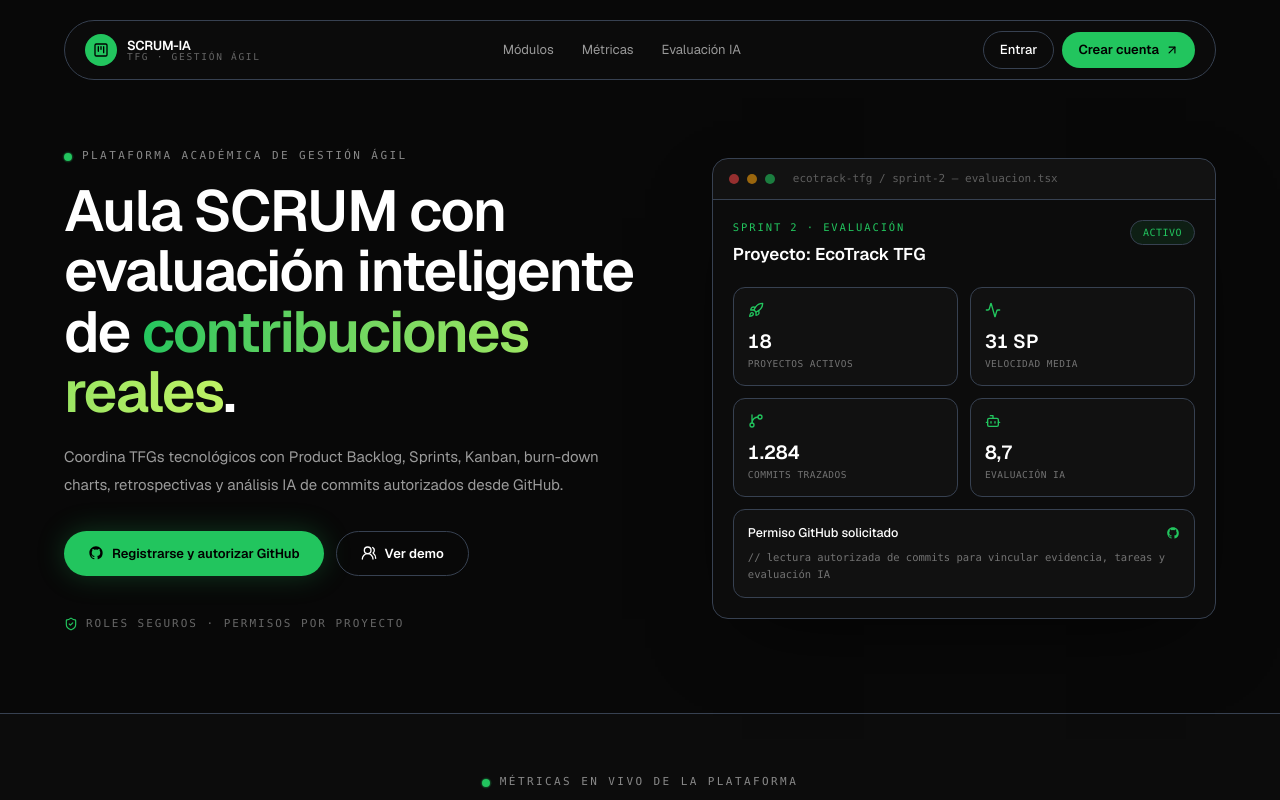
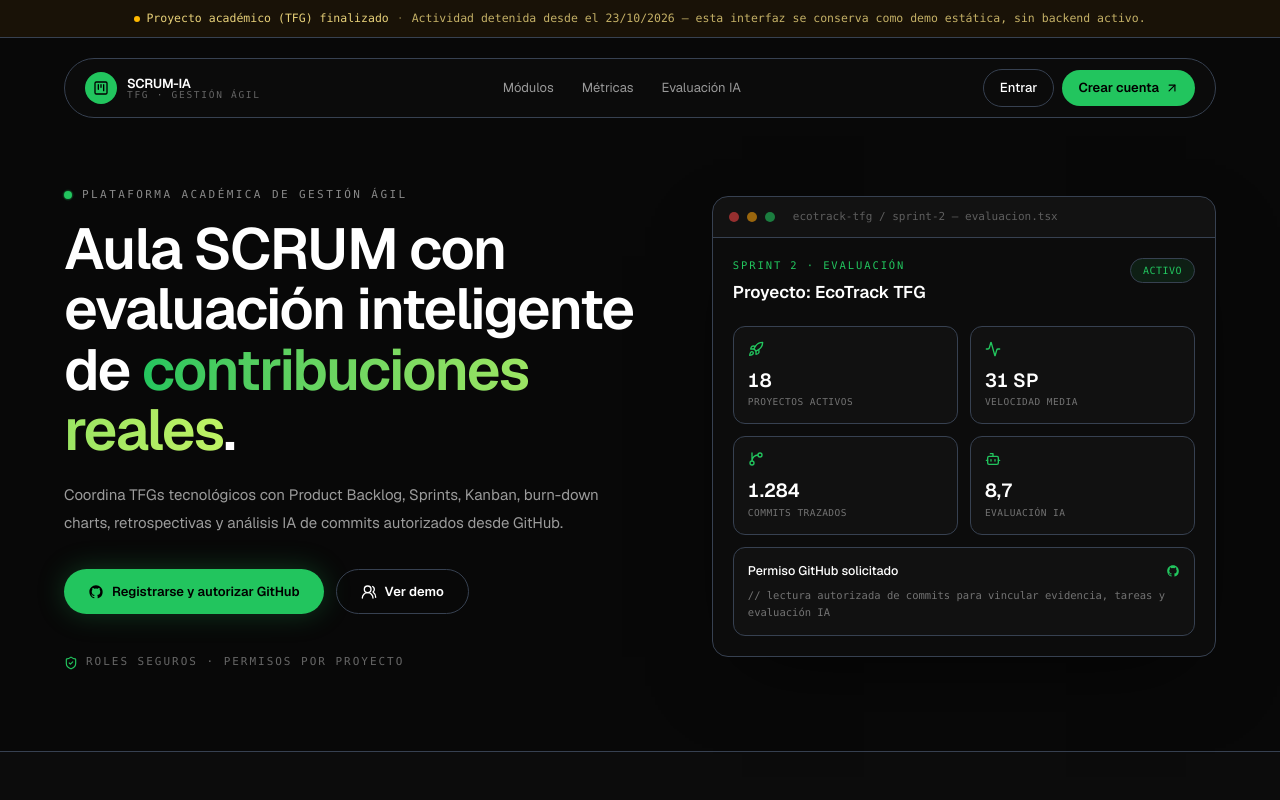
Before and after one commit to GuillermoPascual19/SCRUM-IA, a Next.js app in the folder frontend/: page / in a window 1280 px wide. Shown: the top 800 px of the page. Built offline with nearby package versions, Linux system fonts and the light colour scheme.

Commit message:
[FEAT] We did it!

```diff
--- a/frontend/app/page.tsx
+++ b/frontend/app/page.tsx
@@ -18,6 +18,24 @@ function GithubIcon({ className }: { className?: string }) {
     <svg className={className} viewBox="0 0 24 24" fill="currentColor" aria-hidden="true">
       <path d="M12 2C6.477 2 2 6.484 2 12.017c0 4.425 2.865 8.18 6.839 9.504.5.092.682-.217.682-.483 0-.237-.008-.868-.013-1.703-2.782.605-3.369-1.343-3.369-1.343-.454-1.158-1.11-1.466-1.11-1.466-.908-.62.069-.608.069-.608 1.003.07 1.531 1.032 1.531 1.032.892 1.53 2.341 1.088 2.91.832.092-.647.35-1.088.636-1.338-2.22-.253-4.555-1.113-4.555-4.951 0-1.093.39-1.988 1.029-2.688-.103-.253-.446-1.272.098-2.65 0 0 .84-.27 2.75 1.026A9.564 9.564 0 0 1 12 6.844a9.59 9.59 0 0 1 2.504.337c1.909-1.296 2.747-1.027 2.747-1.027.546 1.379.202 2.398.1 2.651.64.7 1.028 1.595 1.028 2.688 0 3.848-2.339 4.695-4.566 4.943.359.309.678.92.678 1.855 0 1.338-.012 2.419-.012 2.747 0 .268.18.58.688.482A10.02 10.02 0 0 0 22 12.017C22 6.484 17.522 2 12 2z" />
     </svg>
+  );
+}
+
+/** Archived-project notice — sits above the sticky nav, scrolls away with the page. */
+function SunsetNotice() {
+  return (
+    <div className="relative z-40 border-b border-amber-500/20 bg-amber-500/[0.07] px-4 py-2.5 sm:px-6 lg:px-8">
+      <p className="mx-auto flex max-w-6xl flex-wrap items-center justify-center gap-x-2 gap-y-1 text-center font-mono text-[11px] text-amber-200/90 sm:text-[11.5px]">
+        <span className="inline-flex items-center gap-1.5">
+          <span className="size-1.5 shrink-0 rounded-full bg-amber-400" />
+          Proyecto académico (TFG) finalizado
+        </span>
+        <span className="hidden text-amber-200/40 sm:inline">·</span>
+        <span className="text-amber-200/75">
+          Actividad detenida desde el 23/10/2026 — esta interfaz se conserva como demo estática, sin backend activo.
+        </span>
+      </p>
+    </div>
   );
 }
 
@@ -114,6 +132,8 @@ export default function LandingPage() {
 
   return (
     <main className="min-h-screen overflow-x-hidden bg-[#080808] text-white">
+
+      <SunsetNotice />
 
       {/* Navbar */}
       <header className="sticky top-0 z-50 px-4 pt-5 sm:px-6 lg:px-8">
```
Also changed, not shown: 1 other file (tests, documents, lock files or other folders).
